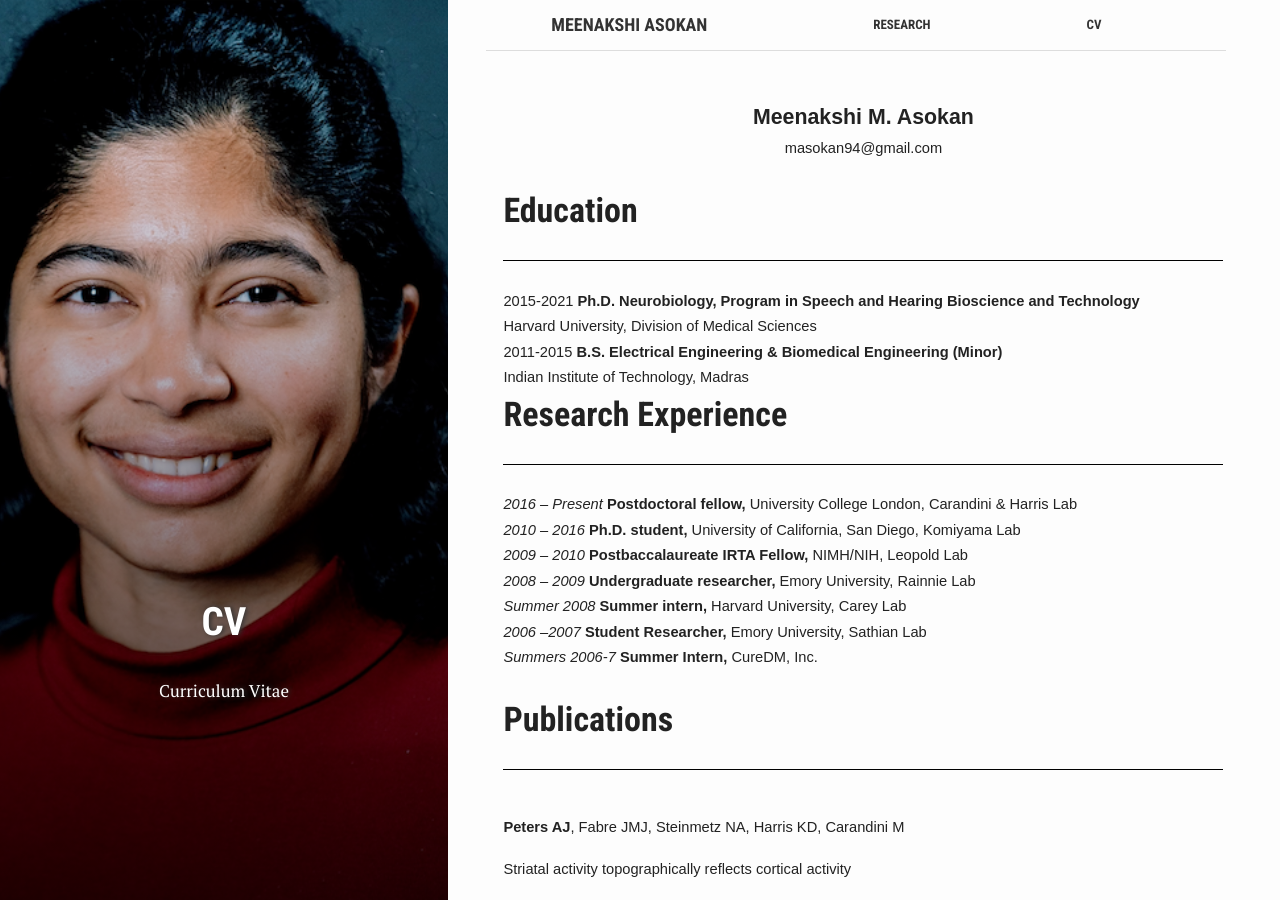
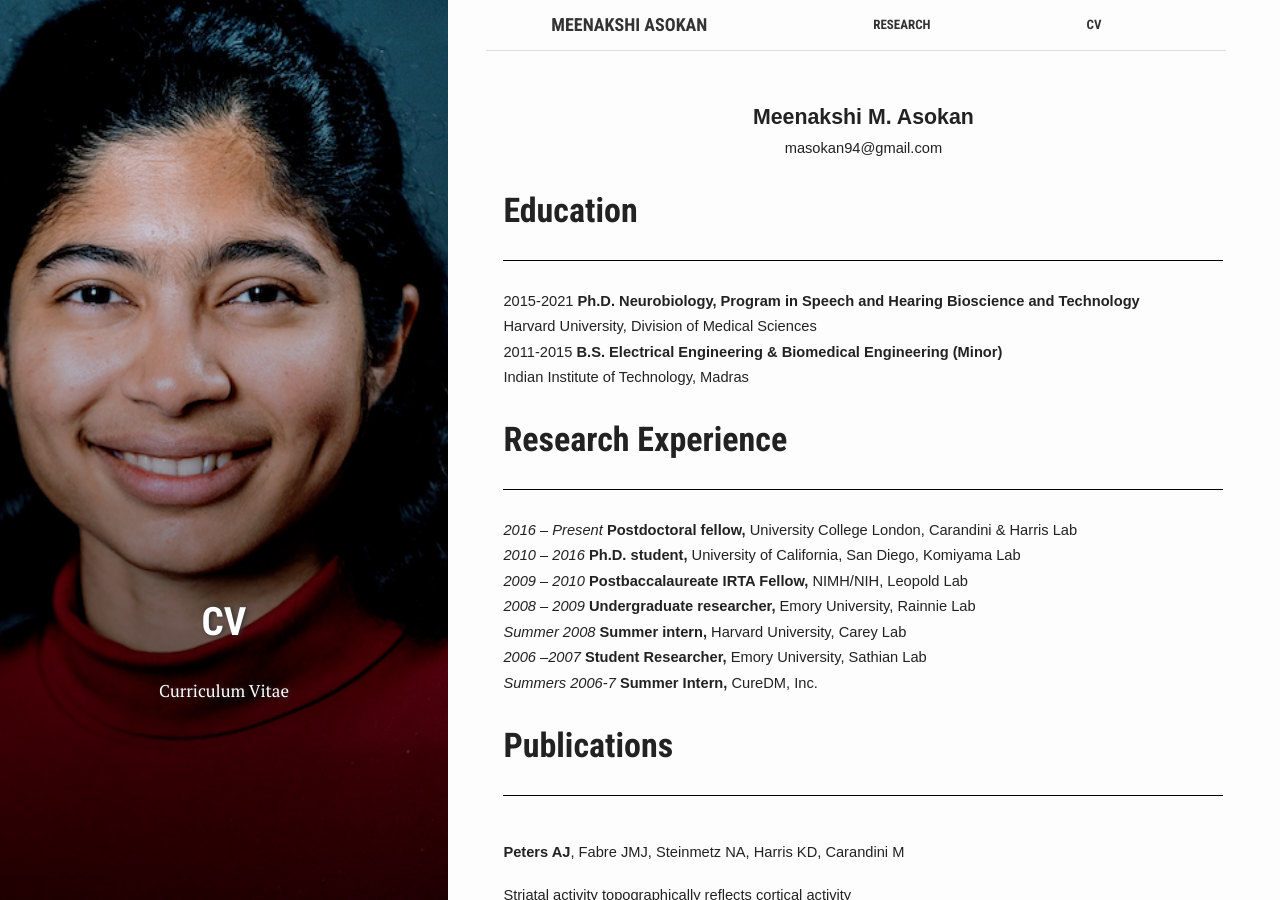
Before and after one commit to Meenakshi-Asokan/Meenakshi-Asokan.github.io, a Jekyll site: the page built from pages/2_cv.html, in a window 1280 px wide and 900 px high. Built offline with Jekyll 4.4.1, drawn with Linux system fonts in a browser that asks for light colours; nearby versions of some CDN libraries; some web fonts are replaced; library files that are not in the unit come from our copies.

Commit message:
Update 2_cv.html

```diff
--- a/pages/2_cv.html
+++ b/pages/2_cv.html
@@ -56,11 +56,14 @@
 style='font-size:11.0pt;font-family:"Century Gothic",sans-serif'>
   Indian Institute of Technology, Madras</span></p>
 
+<p class=MsoNormal style='margin-top:0in;margin-right:-.5in;margin-bottom:0in;
+margin-left:1.75in;margin-bottom:.0001pt;text-indent:-1.75in'><i><span
+style='font-size:11.0pt;font-family:"Century Gothic",sans-serif'>&nbsp;</span></i></p>
+
 <div style='border:none;border-bottom:solid windowtext 1.0pt;padding:0in 0in 1.0pt 0in;
 margin-left:0in;margin-right:-.5in'>
 
-<h1 style='margin-left:1.75in;text-indent:-1.75in;border:none;padding:0in'>Research
-Experience</h1>
+<h1 style='margin-left:1.75in;text-indent:-1.75in;border:none;padding:0in'>Research Experience</h1>
 
 </div>
 
```
